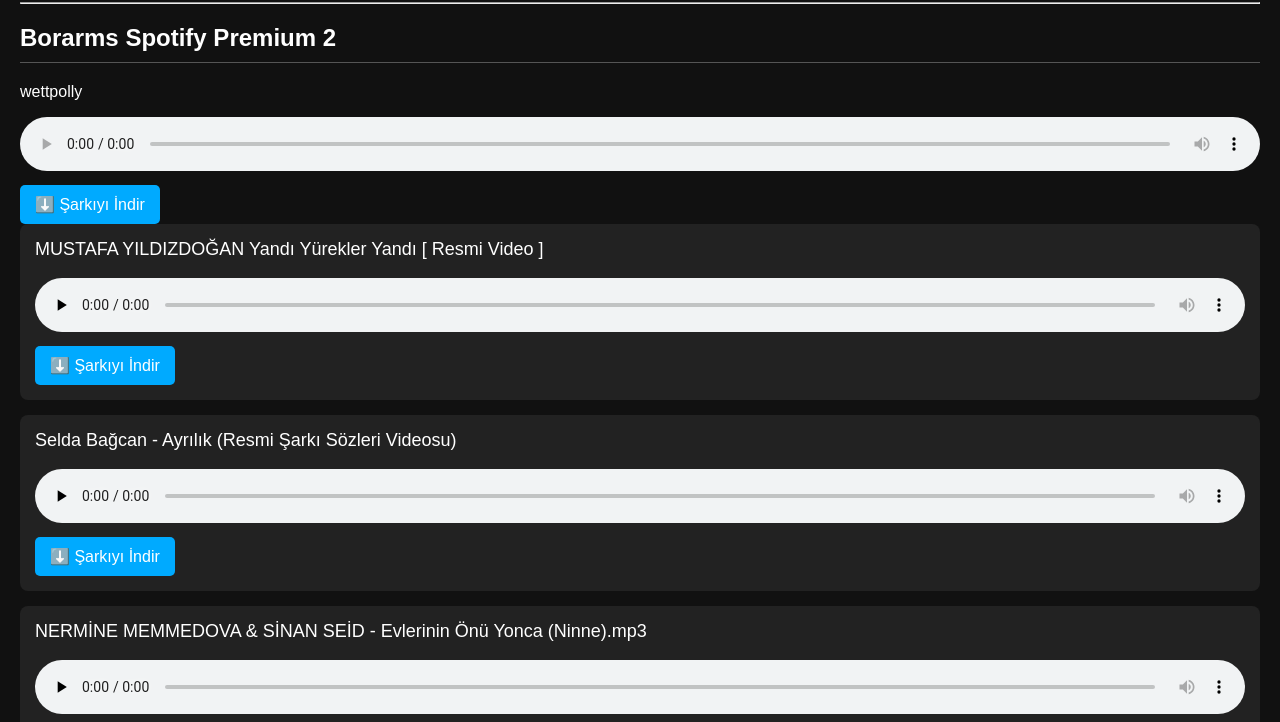
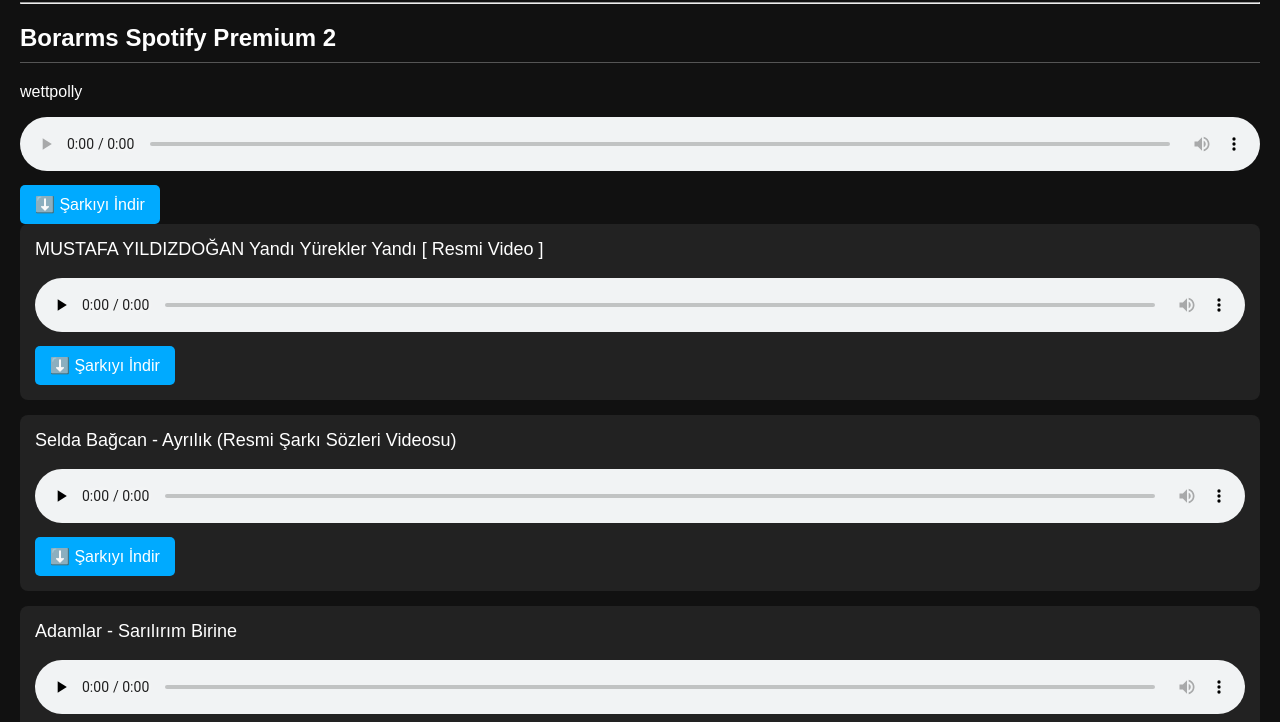
Before and after one commit to atherisv/sarki123, a plain HTML site: page index.html in a window 1280 px wide. Shown: the part 78-800 px from the top of the page. Drawn offline with Linux system fonts and the light colour scheme.

Commit message:
Update index.html

```diff
--- a/index.html
+++ b/index.html
@@ -126,16 +126,16 @@ download>
 
 <div class="sarki">
 
-<p>NERMİNE MEMMEDOVA & SİNAN SEİD - Evlerinin Önü Yonca (Ninne).mp3</p>
+<p>Adamlar - Sarılırım Birine</p>
 
 <audio controls preload="none">
-    <source src="NERMİNE MEMMEDOVA & SİNAN SEİD - Evlerinin Önü Yonca (Ninne).mp3" type="audio/mpeg">
+    <source src="Adamlar - Sarılırım Birine.mp3" type="audio/mpeg">
 </audio>
 
 <br>
 
 <a class="indir"
-href="NERMİNE MEMMEDOVA & SİNAN SEİD - Evlerinin Önü Yonca (Ninne).mp3"
+href="Adamlar - Sarılırım Birine.mp3"
 download>
 ⬇️ Şarkıyı İndir
 </a>
```
